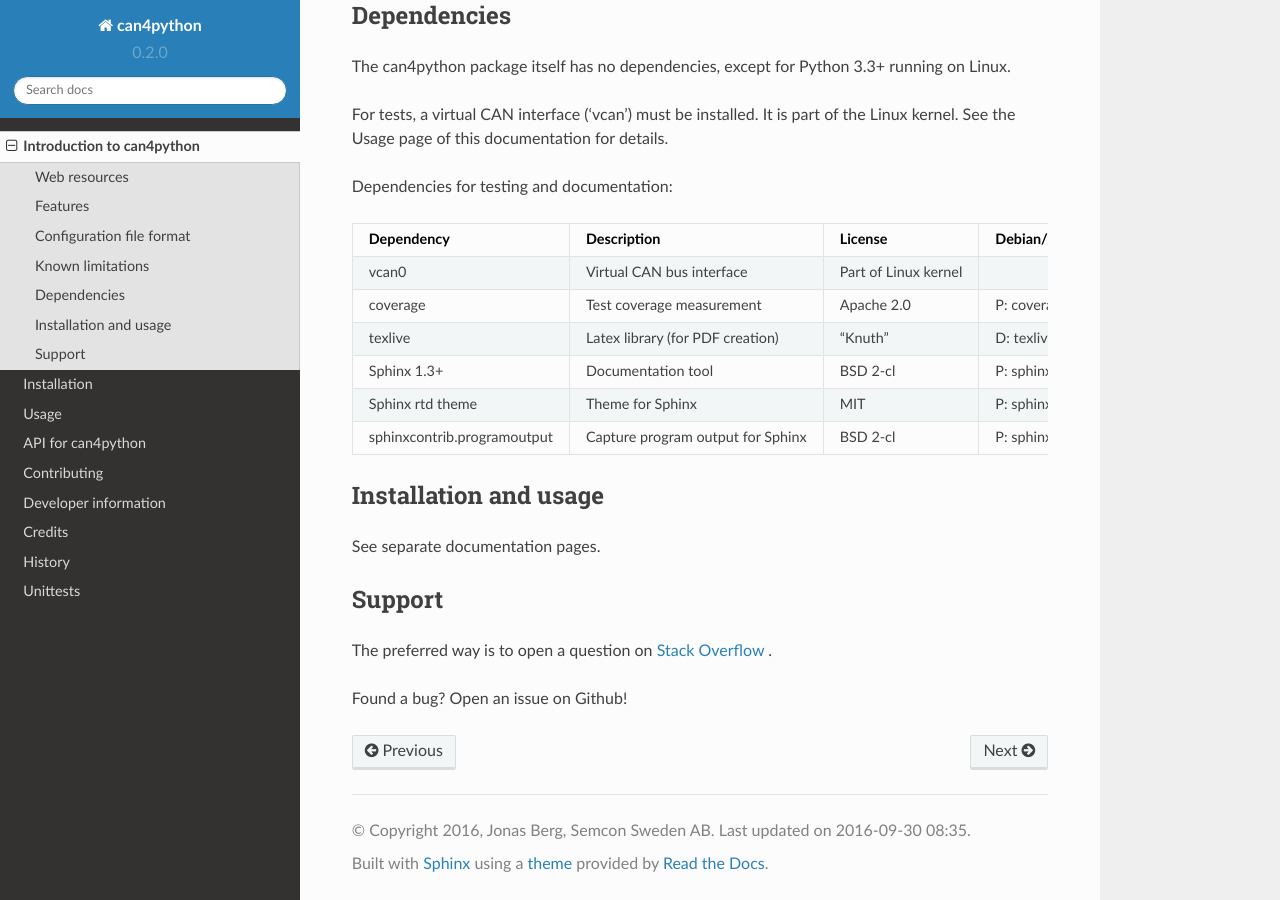
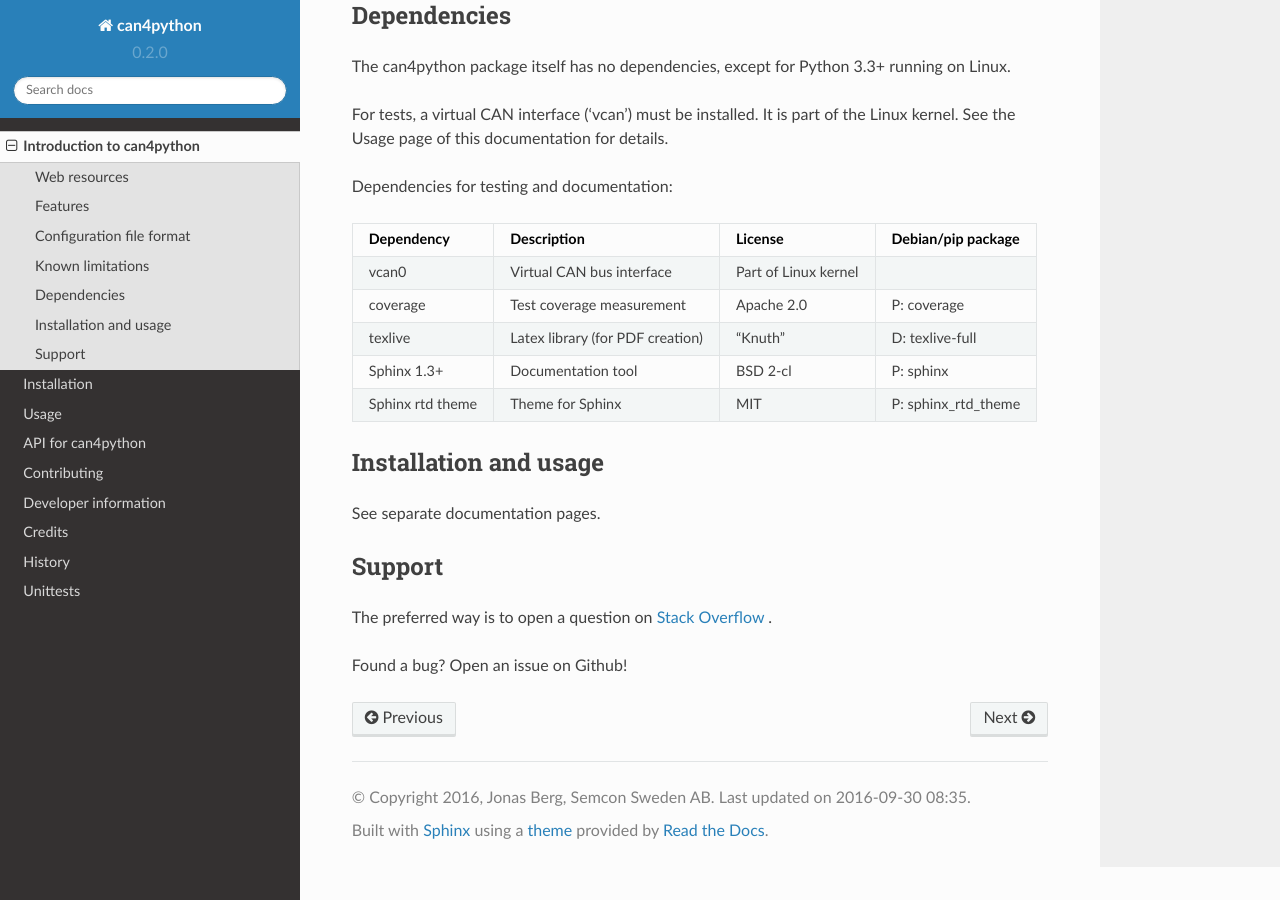
Before and after one commit to caran/can4python, a Sphinx documentation site: the page built from docs/readme.rst, in a window 1280 px wide and 900 px high, scrolled down 1438 px. Built offline with Sphinx 7.4.7 and the Read the Docs theme 2.0.0, drawn with Linux system fonts in a browser that asks for light colours; pages that are not in the unit, such as notebooks, are missing from menus.

Commit message:
Removed sphinx programoutput as requirement

```diff
--- a/README.rst
+++ b/README.rst
@@ -78,7 +78,6 @@ coverage                    Test coverage measurement         Apache 2.0
 texlive                     Latex library (for PDF creation)  "Knuth"                 D: texlive-full
 Sphinx 1.3+                 Documentation tool                BSD 2-cl                P: sphinx
 Sphinx rtd theme            Theme for Sphinx                  MIT                     P: sphinx_rtd_theme
-sphinxcontrib.programoutput Capture program output for Sphinx BSD 2-cl                P: sphinxcontrib-programoutput
 =========================== ================================= ======================= ==============================
 
 
--- a/docs/conf.py
+++ b/docs/conf.py
@@ -42,7 +42,7 @@ needs_sphinx = '1.3'
 
 # Add any Sphinx extension module names here, as strings. They can be
 # extensions coming with Sphinx (named 'sphinx.ext.*') or your custom ones.
-extensions = ['sphinx.ext.autodoc', 'sphinx.ext.viewcode', 'sphinx.ext.napoleon', 'sphinxcontrib.programoutput']
+extensions = ['sphinx.ext.autodoc', 'sphinx.ext.viewcode', 'sphinx.ext.napoleon']
 
 # Add any paths that contain templates here, relative to this directory.
 templates_path = ['_templates']
```
